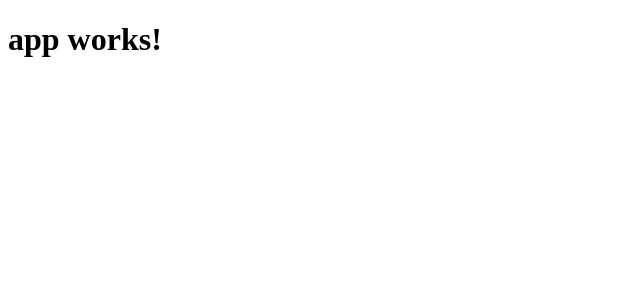
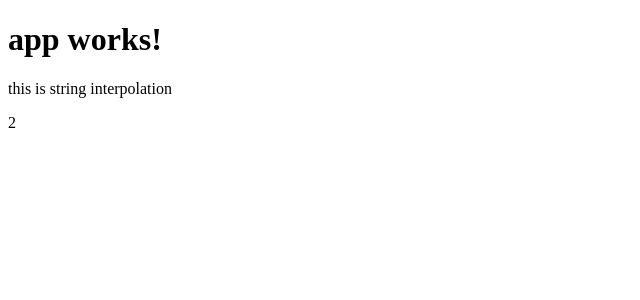
Before and after one commit to turcuciprian/udemy-ng2-course, an Angular app: page / in a window 1280 px wide. Shown: the top 300 px of the page, without its empty margins (0-640 px from the left). Built offline with nearby package versions, Linux system fonts and the light colour scheme.

Commit message:
first push

```diff
--- a/src/app/app.component.html
+++ b/src/app/app.component.html
@@ -1,3 +1,4 @@
-<h1>
-  {{title}}
-</h1>
+<h1>{{title}}</h1>
+  <p>
+  <app-databinding></app-databinding>
+</p>
--- a/src/app/app.component.ts
+++ b/src/app/app.component.ts
@@ -1,9 +1,10 @@
 import { Component } from '@angular/core';
+// import { DatabindingComponent } from './databinding/databinding.component';
 
 @Component({
   selector: 'app-root',
   templateUrl: './app.component.html',
-  styleUrls: ['./app.component.css']
+  styleUrls: ['./app.component.css'],
 })
 export class AppComponent {
   title = 'app works!';
--- a/src/app/app.module.ts
+++ b/src/app/app.module.ts
@@ -4,10 +4,12 @@
 import { HttpModule } from '@angular/http';
 
 import { AppComponent } from './app.component';
+import { DatabindingComponent } from './databinding/databinding.component';
 
 @NgModule({
   declarations: [
-    AppComponent
+    AppComponent,
+    DatabindingComponent
   ],
   imports: [
     BrowserModule,
--- /dev/null
+++ b/src/app/databinding/databinding.component.html
@@ -0,0 +1,6 @@
+<p>
+  {{stringInterpolation}}
+</p>
+<p>
+  {{numberInterpolation}}
+</p>
--- /dev/null
+++ b/src/app/databinding/databinding.component.ts
@@ -0,0 +1,17 @@
+import { Component, OnInit } from '@angular/core';
+
+@Component({
+  selector: 'app-databinding',
+  templateUrl: './databinding.component.html',
+  styleUrls: ['./databinding.component.css']
+})
+export class DatabindingComponent implements OnInit {
+  stringInterpolation = 'this is string interpolation';
+  numberInterpolation = 2;
+
+  constructor() { }
+
+  ngOnInit() {
+  }
+
+}
```
Also changed, not shown: src/app/databinding/databinding.component.css (added).
